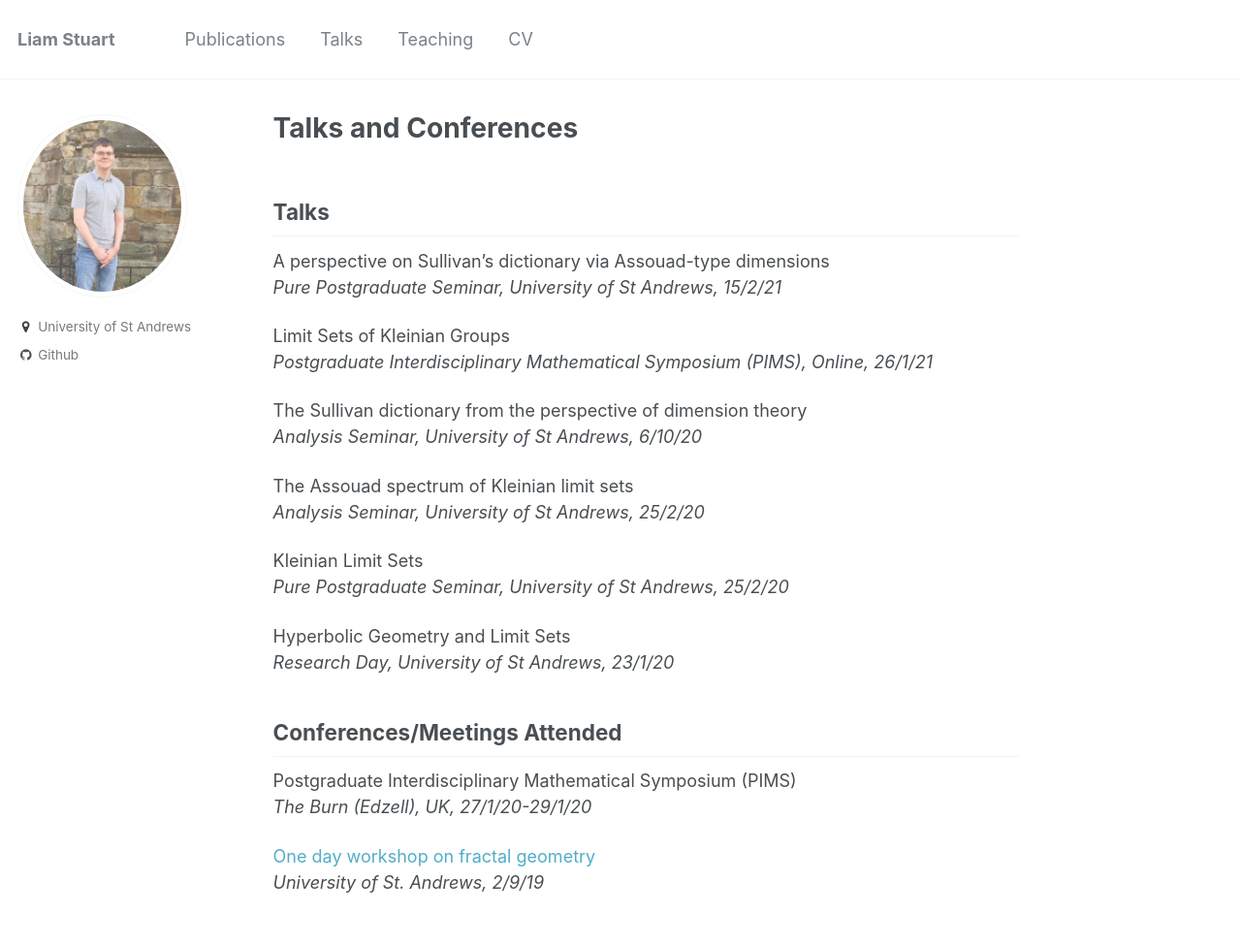
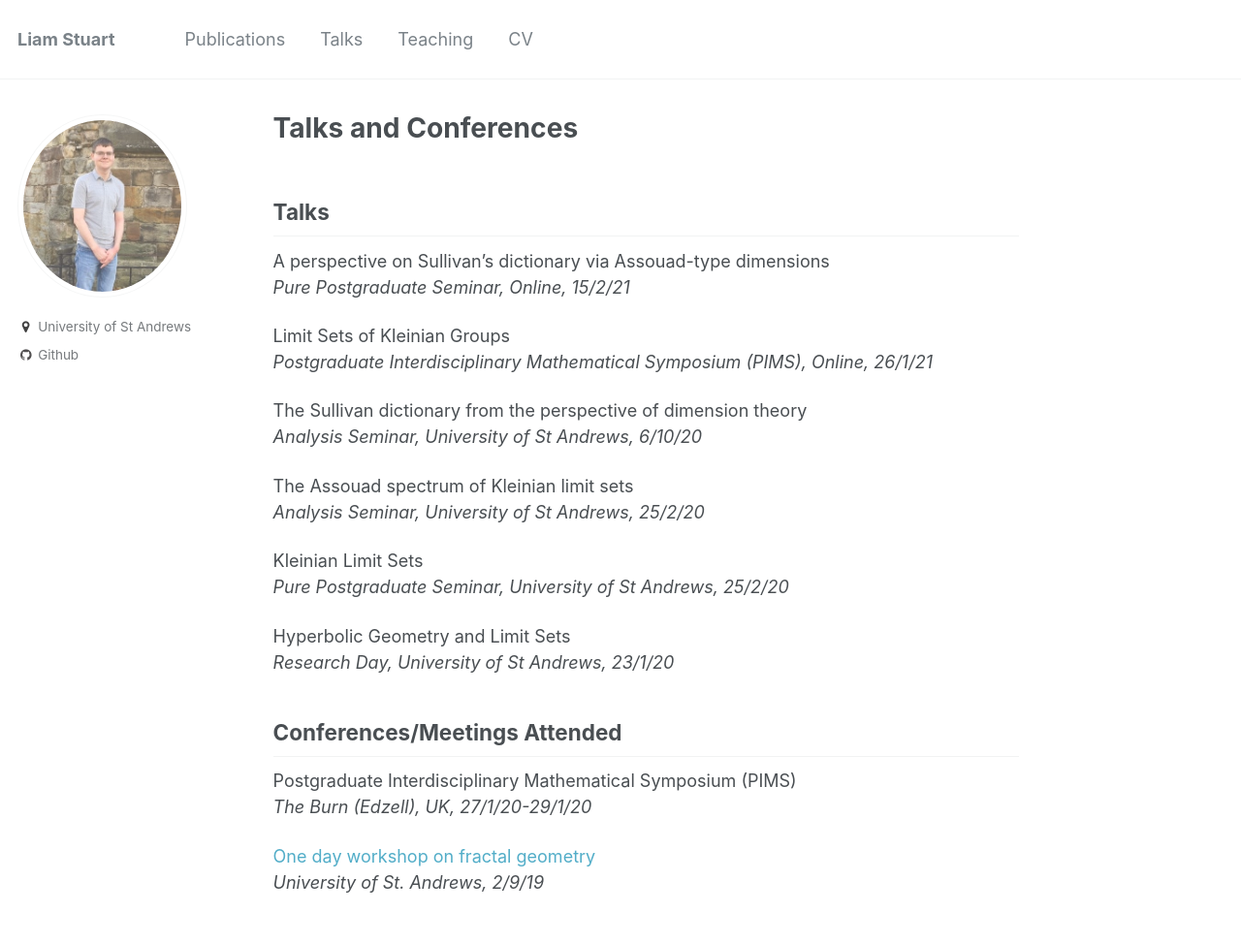
Before and after one commit to liam-stuart/liam-stuart.github.io, a Jekyll site: the page built from _pages/talks.md, in a window 1280 px wide. Shown: the whole page at 97% size. Built offline with Jekyll 4.4.1, drawn with Linux system fonts in a browser that asks for light colours.

Commit message:
Update talks.md

```diff
--- a/_pages/talks.md
+++ b/_pages/talks.md
@@ -6,7 +6,7 @@ author_profile: true
 
 ## Talks
 A perspective on Sullivan’s dictionary via Assouad-type dimensions
-*Pure Postgraduate Seminar, University of St Andrews, 15/2/21*
+*Pure Postgraduate Seminar, Online, 15/2/21*
 
 Limit Sets of Kleinian Groups
 *Postgraduate Interdisciplinary Mathematical Symposium (PIMS), Online, 26/1/21*
```
